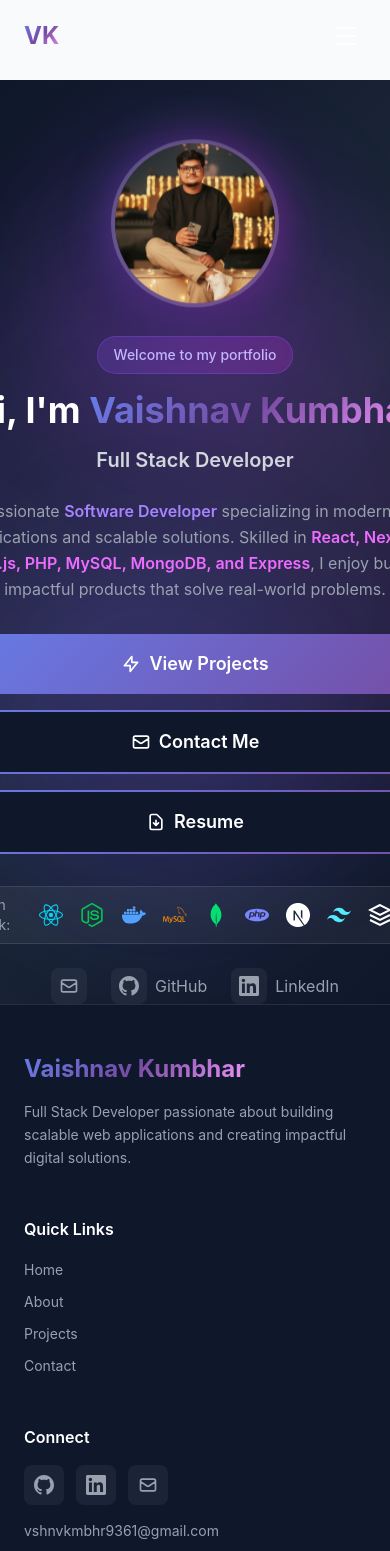
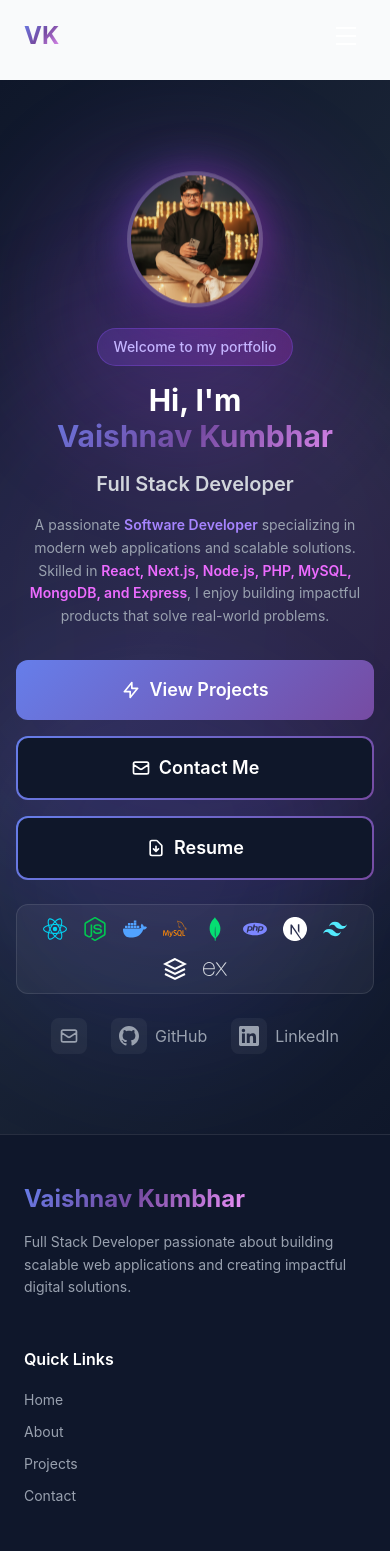
Before and after one commit to Vaishnav-kumbhar/vaishnavPortfolio, a React (Vite) app: page / in a window 390 px wide. Shown: the top 1551 px of the page. Built offline with nearby package versions, Linux system fonts and the light colour scheme.

Commit message:
improve Hero section responsive design for mobile devices

```diff
--- a/src/components/Hero.jsx
+++ b/src/components/Hero.jsx
@@ -5,7 +5,7 @@ export default function Hero() {
   return (
     <section
       id="home"
-      className="min-h-screen flex flex-col md:flex-row items-center justify-center text-center md:text-left px-6 relative overflow-hidden"
+      className="min-h-screen flex flex-col md:flex-row items-center justify-center text-center md:text-left px-4 sm:px-6 py-20 md:py-0 relative overflow-hidden"
       style={{
         background: "linear-gradient(135deg, #0f172a 0%, #1e293b 50%, #0f172a 100%)"
       }}
@@ -18,13 +18,13 @@ export default function Hero() {
       </div>
 
       {/* Profile Image */}
-      <div className="flex-shrink-0 mt-16 mb-8 md:mt-0 md:mb-0 md:mr-16 relative z-10 animate-fade-in-left">
+      <div className="flex-shrink-0 mt-4 mb-6 md:mt-0 md:mb-0 md:mr-16 relative z-10 animate-fade-in-left">
         <div className="relative">
           <div className="absolute inset-0 bg-gradient-to-r from-violet-500 to-fuchsia-500 rounded-full blur-xl opacity-50 animate-pulse-glow"></div>
           <img
             src={profilePic}
             alt="Vaishnav Kumbhar"
-            className="relative w-40 h-40 sm:w-52 sm:h-52 md:w-64 md:h-64 rounded-full shadow-2xl object-cover mx-auto ring-4 ring-white/20 animate-float"
+            className="relative w-32 h-32 sm:w-48 sm:h-48 md:w-64 md:h-64 rounded-full shadow-2xl object-cover mx-auto ring-4 ring-white/20 animate-float"
           />
         </div>
       </div>
@@ -37,16 +37,16 @@ export default function Hero() {
           </span>
         </div>
 
-        <h1 className="text-4xl sm:text-5xl md:text-7xl font-bold text-white animate-fade-in-up" style={{ animationDelay: "0.1s" }}>
+        <h1 className="text-3xl sm:text-5xl md:text-7xl font-bold text-white animate-fade-in-up" style={{ animationDelay: "0.1s" }}>
           Hi, I'm{" "}
-          <span className="gradient-text">Vaishnav Kumbhar</span>
+          <span className="gradient-text block sm:inline">Vaishnav Kumbhar</span>
         </h1>
 
         <h2 className="mt-4 text-xl sm:text-2xl md:text-3xl font-semibold text-gray-300 animate-fade-in-up" style={{ animationDelay: "0.2s" }}>
           Full Stack Developer
         </h2>
 
-        <p className="mt-6 text-base sm:text-lg md:text-xl text-gray-400 leading-relaxed animate-fade-in-up" style={{ animationDelay: "0.3s" }}>
+        <p className="mt-4 sm:mt-6 text-sm sm:text-lg md:text-xl text-gray-400 leading-relaxed animate-fade-in-up px-2 sm:px-0" style={{ animationDelay: "0.3s" }}>
           A passionate <span className="text-violet-400 font-semibold">Software Developer</span> specializing in modern web
           applications and scalable solutions. Skilled in{" "}
           <span className="text-fuchsia-400 font-semibold">React, Next.js, Node.js, PHP, MySQL, MongoDB, and Express</span>, I
@@ -87,9 +87,9 @@ export default function Hero() {
         </div>
 
         {/* Tech Stack Icons */}
-        <div className="mt-8 flex flex-wrap gap-4 justify-center md:justify-start animate-fade-in-up" style={{ animationDelay: "0.5s" }}>
-          <div className="flex items-center gap-3 px-4 py-2 bg-white/5 rounded-xl border border-white/10">
-            <span className="text-gray-400 text-sm">Tech Stack:</span>
+        <div className="mt-6 sm:mt-8 flex flex-wrap gap-4 justify-center md:justify-start animate-fade-in-up" style={{ animationDelay: "0.5s" }}>
+          <div className="flex flex-wrap items-center justify-center gap-2 sm:gap-3 px-3 sm:px-4 py-2 bg-white/5 rounded-xl border border-white/10">
+            <span className="text-gray-400 text-xs sm:text-sm hidden sm:inline">Tech Stack:</span>
             {/* React */}
             <div className="w-8 h-8 flex items-center justify-center text-cyan-400 hover:scale-110 transition-transform" title="React">
               <svg viewBox="0 0 24 24" fill="currentColor" className="w-6 h-6">
```
